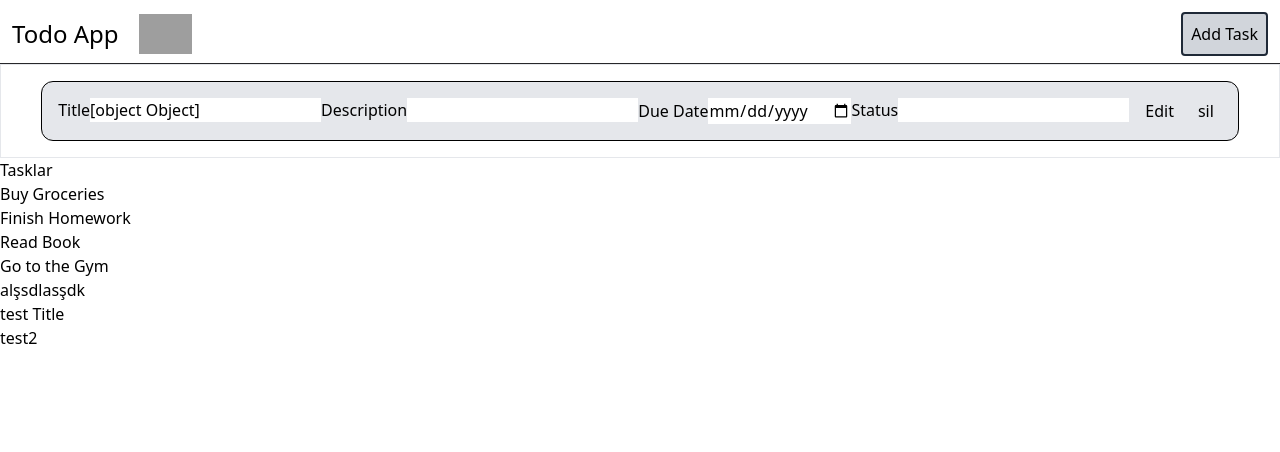
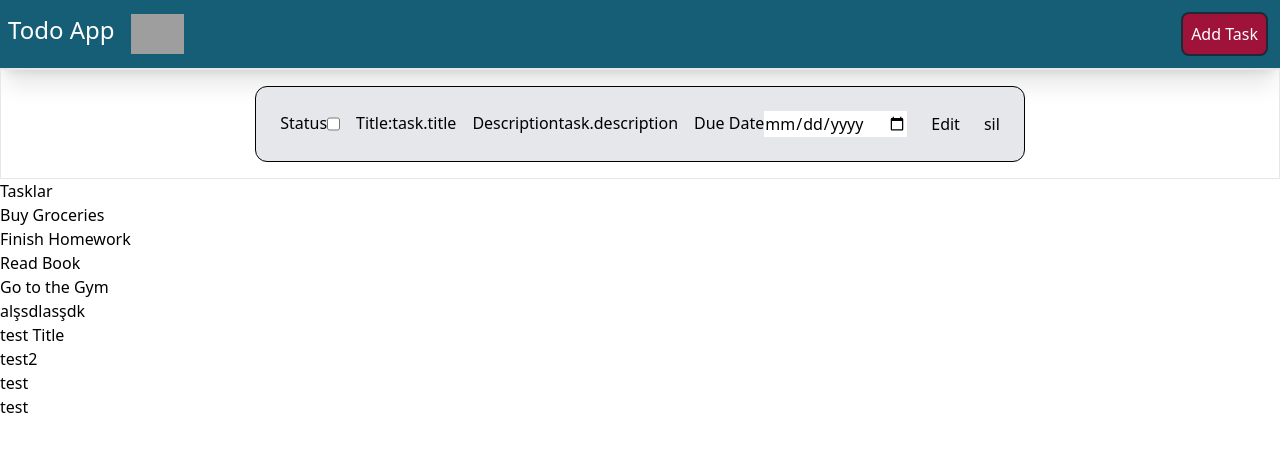
Before and after one commit to KaygusuzBK/react-todo-app, a React (Vite) app: page / in a window 1280 px wide. Shown: the top 452 px of the page. Built offline with nearby package versions, Linux system fonts and the light colour scheme; data requests are answered from the project's data file; grey boxes are pictures that could not be loaded.

Commit message:
Task ekleme
task ekleme

```diff
--- a/data/db.json
+++ b/data/db.json
@@ -55,6 +55,18 @@
       "description": "test",
       "status": false,
       "due_date": "2024-01-23"
+    },
+    {
+      "title": "test",
+      "description": "selam çukulatam",
+      "dueDate": "",
+      "id": 13
+    },
+    {
+      "title": "test",
+      "description": "selam çukulatam",
+      "dueDate": "",
+      "id": 14
     }
   ]
 }
--- a/src/Layout/header/index.jsx
+++ b/src/Layout/header/index.jsx
@@ -3,14 +3,14 @@ import Logo from "./logo/logo";
 function Header() {
   return (
     <>
-      <header className="h-16 border-b border-zinc-800 ">
+      <header className="h-18 border-b shadow-xl bg-cyan-800  ">
         <div className="flex items-center justify-between ">
           <div className="flex justify-between">
-            <label className="text-2xl p-3">Todo App</label>
-            <Logo />
+            <label className="text-white text-2xl p-2">Todo App</label>
+            <Logo id="logo" />
           </div>
           <a
-            className="p-2 m-3 rounded bg-gray-300 text-black hover:bg-gray-800 hover:text-white hover:border-gray-8 border-2 border-gray-800"
+            className="p-2 m-3 rounded-lg bg-rose-800 text-white hover:bg-cyan-400 hover:text-black hover:border-gray-950 border-2 border-gray-800"
             href="/add-task"
           >
             Add Task
--- a/src/components/button/Button.jsx
+++ b/src/components/button/Button.jsx
@@ -1,8 +1,19 @@
-function Button({ text , href}) {
+import { createElement } from "react";
+import propTypes from "prop-types";
+function Button({ text, as }) {
+  createElement(as, {
+    className: "rounded h-10",
+    children: text,
+  });
   return (
-    <div>
-      <button className="rounded h-10">{text}</button>
-    </div>
+    <>
+      <button
+        className="bg-green-500 hover:bg-green-700 text-white font-bold py-2 px-4 rounded"
+        as={"button"}
+      >
+        Add Task
+      </button>
+    </>
   );
 }
 
--- a/src/components/input/input.jsx
+++ b/src/components/input/input.jsx
@@ -7,9 +7,8 @@ function Input({ placeholder, type, onChange, value }) {
           placeholder={placeholder}
           type={type}
           onChange={onChange}
-        >
-          {value}
-        </input>
+          value={value}
+        />
       </div>
     </>
   );
--- a/src/components/task/taskForm/taskForm.jsx
+++ b/src/components/task/taskForm/taskForm.jsx
@@ -1,30 +1,29 @@
-function TaskForm(id, title, description, dueDate, status) {
+function TaskForm(task) {
   return (
     <form className="flex flex-column align-center justify-center border">
       <ul className="flex rounded-xl bg-gray-200 border border-black p-4 m-4">
-        <li>
-          <label htmlFor="title">Title</label>
-          <input type="text" id="title" name="title" value={title} />
+        <li className="flex p-2">
+          <label htmlFor="status">Status</label>
+          <input type="checkbox" />
         </li>
-        <li>
+        <li className="flex p-2">
+          <label htmlFor="title">Title: </label>
+          <h2 name="title">task.title</h2>
+        </li>
+        <li className="flex p-2">
           <label htmlFor="description">Description</label>
-          <input
-            type="text"
-            id="description"
-            name="description"
-            value={description}
-          />
+          <h2 id="description" name="description">
+            task.description
+          </h2>
         </li>
-        <li>
+        <li className="flex p-2">
           <label htmlFor="dueDate">Due Date</label>
-          <input type="date" id="dueDate" name="dueDate" value={dueDate} />
-        </li>
-        <li>
-          <label htmlFor="status">Status</label>
-          <input type="text" id="status" name="status" value={status} />
+          <input type="date" id="dueDate" name="dueDate" value={"23.02.2024"} />
         </li>
         <div className="flex">
-          <button className="px-4" type="submit" >Edit</button>
+          <button className="px-4" type="submit">
+            Edit
+          </button>
           <button className="px-2">sil</button>
         </div>
       </ul>
--- a/src/pages/AddTask/AddTask.jsx
+++ b/src/pages/AddTask/AddTask.jsx
@@ -5,32 +5,42 @@ import Input from "../../components/input/input.jsx";
 import Button from "../../components/button/button.jsx";
 
 function AddTask() {
-  const [task, setTask] = useState({});
-
-  useEffect(() => {
-    console.log("task", task);
-    setTask({
-      title: "title",
-      description: "description",
-      date: "date",
-    });
-  }, []);
+  const [task, setTask] = useState({
+    title: "",
+    description: "",
+    dueDate: "",
+  });
 
   return (
     <>
       <div className="flex p-3 justify-center text-center">
         <div className="grid gap-2 grid-cols-2">
           <h1 className="text-xl font-bold ">Add Task:</h1>
-          <Input placeholder="Title" />
+          <Input
+            placeholder="Title"
+            onChange={(e) => setTask({ ...task, title: e.target.value })}
+          ></Input>
           <h1 className="text-xl font-bold ">Description:</h1>
-          <Input placeholder="Description" type="textarea"></Input>
+          <Input
+            placeholder="Description"
+            type="textarea"
+            onChange={(e) => setTask({ ...task, description: e.target.value })}
+          ></Input>
           <h1 className="text-xl font-bold">Date:</h1>
-          <Input type="date" />
+          <Input
+            type="date"
+            id="dueDate"
+            onChange={(e) => setTask({ ...task, dueDate: e.target.value })}
+          ></Input>
         </div>
       </div>
 
       <div className="flex justify-center">
-        <Button text="Taskı ekle" />
+        <Button
+          text="Add Task"
+          as="button"
+          onClick={(() => console.log(task), pushTask(task))}
+        ></Button>
       </div>
     </>
   );
--- a/src/pages/tasks/task.jsx
+++ b/src/pages/tasks/task.jsx
@@ -1,9 +1,40 @@
-function TaskForm() {
+import React, { useState, useEffect } from "react";
+import { getTaskId } from "../../services/taskService";
+import { useParams, Link, useHistory } from "react-router-dom";
+
+function TaskDetail() {
+  const { id } = useParams();
+  const [task, setTask] = useState(null);
+  const history = useHistory();
+
+  useEffect(() => {
+    getTaskId(id).then((task) => {
+      setTask(task);
+    });
+  }, [id]);
+
+  const handleDelete = () => {
+    getTaskId(id).then((task) => {
+      setTask(task);
+    });
+    history.push("/tasks");
+  };
+
+  if (!task) {
+    return <div>Loading...</div>;
+  }
+
   return (
     <div>
-      <h1>Task Form</h1>
+      <h1>Task Detail</h1>
+      <h2>{task.title}</h2>
+      <p>Description: {task.description}</p>
+      <p>Due Date: {task.dueDate}</p>
+      <p>Status: {task.status}</p>
+      <button onClick={handleDelete}>Delete</button>
+      <Link to={`/task/${task.id}/edit`}>Edit</Link>
     </div>
   );
 }
 
-export default TaskForm;
+export default TaskDetail;
--- a/src/services/task.js
+++ b/src/services/task.js
@@ -1,4 +1,5 @@
 import axios from "axios";
+import memo from "react"
 
 const API = "http://localhost:3000";
 const path = "/tasks";
@@ -15,4 +16,12 @@ const pushTask = (task) => {
   return axios.post(`${API}${path}`, task);
 };
 
-export { getTasks, getTaskId, pushTask };
+const updateTask = (id, task) => {
+  return axios.put(`${API}${path}/${id}`, task);
+};
+
+const deleteTask = (id) => {
+  return axios.delete(`${API}${path}/${id}`);
+};
+
+export { getTasks, getTaskId, pushTask, updateTask, deleteTask };
```
